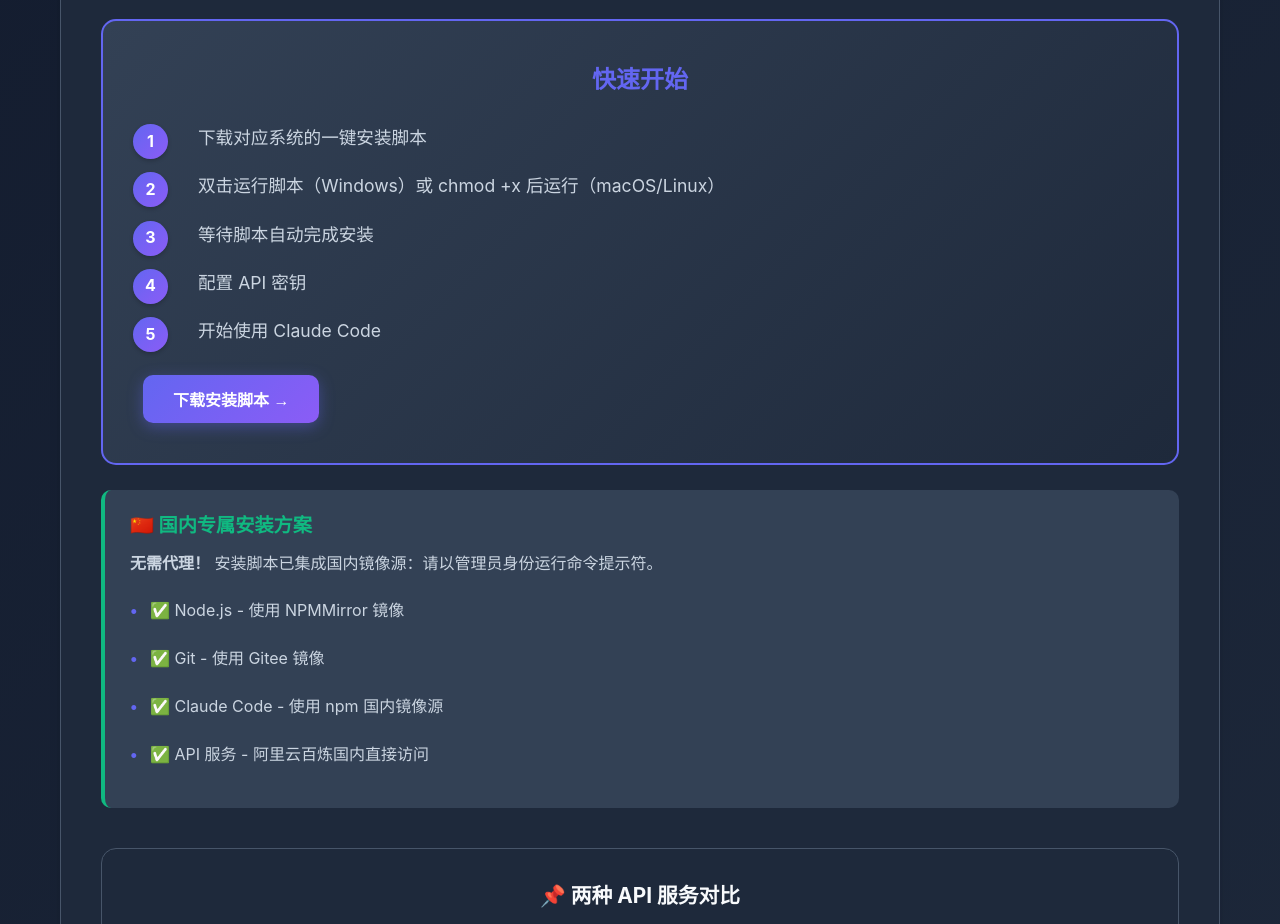
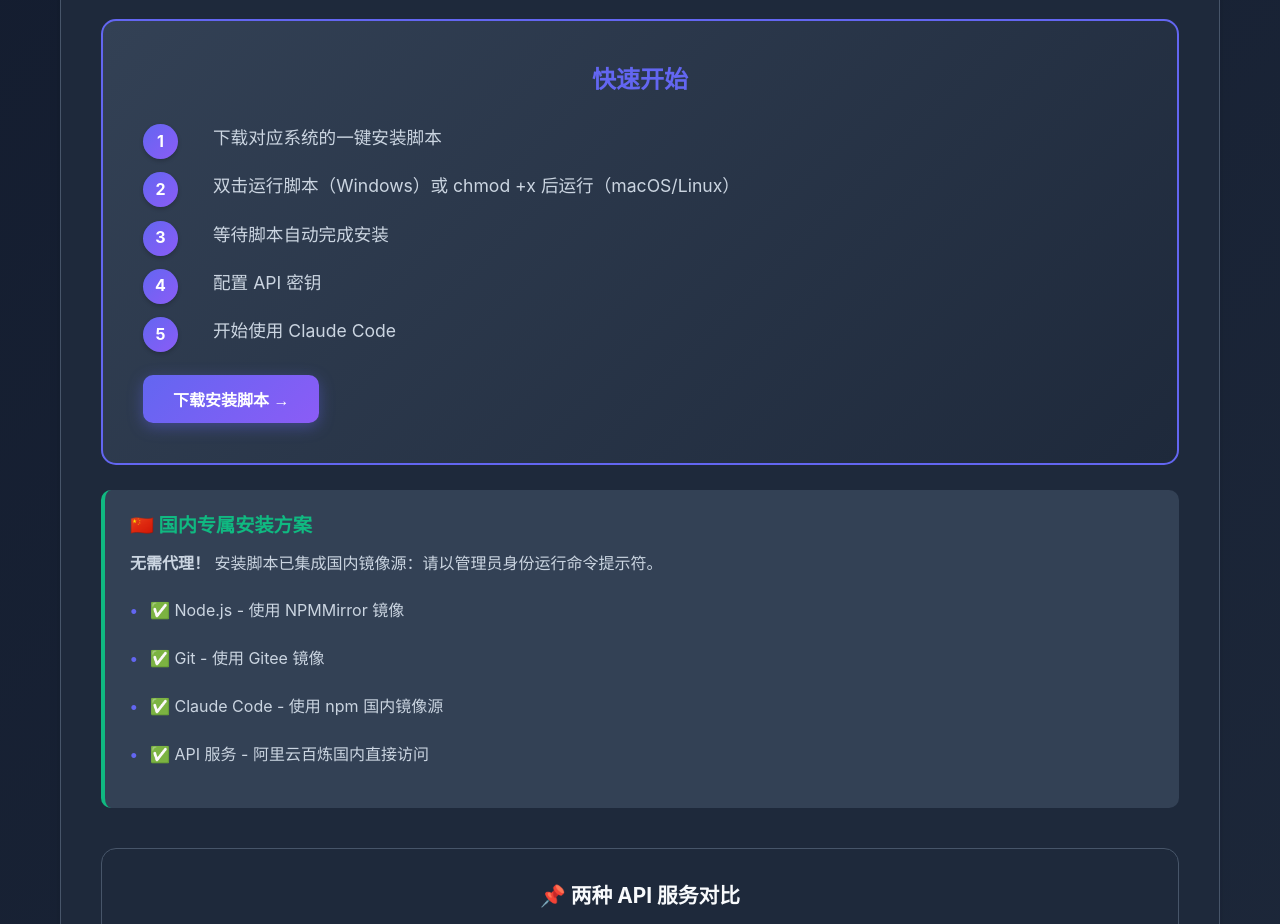
Before and after one commit to appleman886/Claude-code-tutorial, a website: page index.html in a window 1280 px wide. Shown: the part 1540-2464 px from the top of the page. Drawn offline with Linux system fonts and the light colour scheme.

Commit message:
修复步骤编号覆盖文字问题

```diff
--- a/css/styles.css
+++ b/css/styles.css
@@ -302,7 +302,7 @@ body {
 .steps-list li {
     counter-increment: step-counter;
     margin-bottom: 20px;
-    padding-left: 55px;
+    padding-left: 70px;
     position: relative;
     color: var(--text-secondary);
     font-size: 1.1rem;
@@ -312,7 +312,7 @@ body {
 .steps-list li::before {
     content: counter(step-counter);
     position: absolute;
-    left: -10px;
+    left: 0;
     top: 0;
     width: 35px;
     height: 35px;
```
